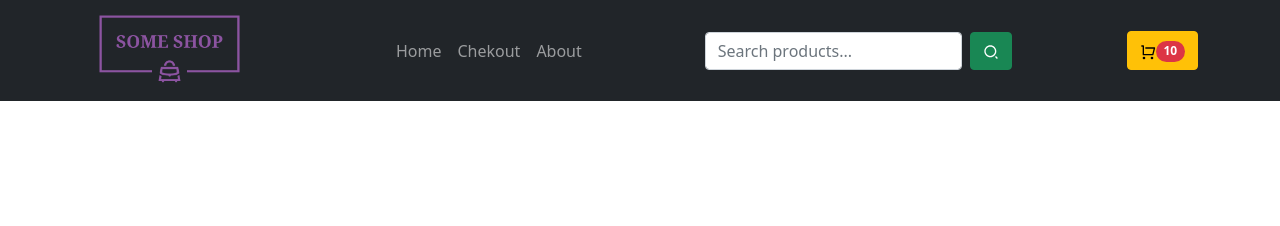
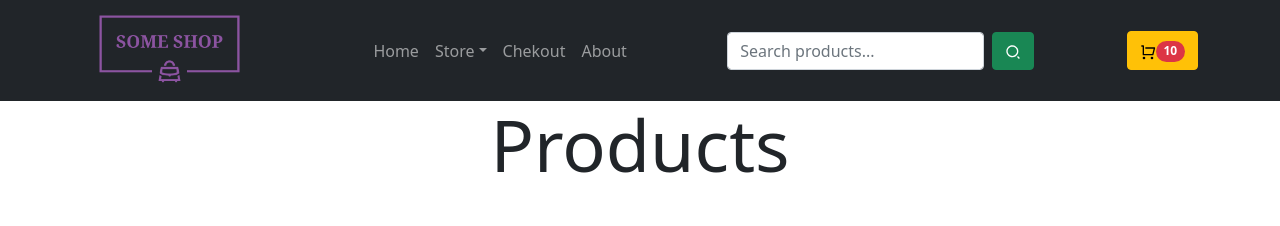
Before and after one commit to khasTema/e_commerce-type_project, a React (Create React App) app: page /category in a window 1280 px wide. Shown: the top 226 px of the page. Built offline with nearby package versions, Linux system fonts and the light colour scheme; grey boxes are pictures that could not be loaded.

Commit message:
category added, prod page upd, tooltips

```diff
--- a/src/App.js
+++ b/src/App.js
@@ -8,6 +8,7 @@ import Chekout from './components/pages/Chekout';
 import About from './components/pages/About';
 import ProductPage from './components/pages/ProductPage';
 import Thankyou from './components/pages/Thankyou';
+import Category from './components/pages/Category';
 
 
 function App() {
@@ -19,7 +20,8 @@ function App() {
         <Route path="/chekout" element={<Chekout />} />
         <Route path="/about" element={<About />} />
         <Route path="/product" element={<ProductPage />} />
-        <Route path="thankyou" element={<Thankyou />} />
+        <Route path="/category" element={<Category />} />
+        <Route path="/thankyou" element={<Thankyou />} />
       </Routes>
       <Footer/>
     </div>
--- a/src/components/common/Header.js
+++ b/src/components/common/Header.js
@@ -9,7 +9,8 @@ import {
     Nav,
     Navbar,
     NavbarBrand,
-    NavLink
+    NavLink,
+    NavDropdown
 } from 'react-bootstrap';
 import { RiSearch2Line, RiShoppingCartLine } from 'react-icons/ri'
 import { useNavigate } from 'react-router-dom';
@@ -28,9 +29,18 @@ const Header = () => {
                     </div>
                 </NavbarBrand>
                 <Nav>
+
                     <NavLink onClick={() => {navigate('/')}} >Home</NavLink>
+
+                    <NavDropdown title="Store">
+                        <NavDropdown.Item onClick={() => {navigate('/category')}}>Man</NavDropdown.Item>
+                        <NavDropdown.Item onClick={() => {navigate('/category')}}>Woman</NavDropdown.Item>
+                        <NavDropdown.Item onClick={() => {navigate('/category')}}>Accesorize</NavDropdown.Item>
+                    </NavDropdown>
+
                     <NavLink onClick={() => {navigate('/chekout')}} >Chekout</NavLink>
                     <NavLink onClick={() => {navigate('/about')}} >About</NavLink>
+
                 </Nav>
                 <Form className="d-flex">
                     <FormControl
--- /dev/null
+++ b/src/components/pages/Category.js
@@ -0,0 +1,12 @@
+import React from 'react';
+import Store from '../common/Store';
+
+const Category = () => {
+  return (
+    <div className='category_page'>
+        <Store/>
+    </div>
+  )
+}
+
+export default Category;
--- a/src/components/pages/ProductPage.js
+++ b/src/components/pages/ProductPage.js
@@ -1,5 +1,5 @@
 import React, { useState } from 'react';
-import { Button, Card, Container } from 'react-bootstrap';
+import { Button, Card, Container, OverlayTrigger, Tooltip } from 'react-bootstrap';
 import { BiShare } from 'react-icons/bi';
 import { AiOutlineHeart, AiFillHeart } from 'react-icons/ai';
 
@@ -25,11 +25,20 @@ const ProductPage = () => {
           <div className="button_group" style={{display: 'flex'}}>
             <Button variant='danger' style={{marginRight: '.3em'}}>ADD TO CART</Button>
 
-            <Button variant='success' style={{marginRight: '.3em'}} onClick={() => setIsLiked(prev => !prev)}>
-              {isLiked ? <AiFillHeart/> : <AiOutlineHeart/>}
-            </Button>
+            <OverlayTrigger overlay={<Tooltip id="tooltip-disabled">{isLiked ? 'Already Liked!' : 'Like this product?'}</Tooltip>}>
+              <span className="d-inline-block">
+                <Button variant='success' style={{marginRight: '.3em'}} onClick={() => setIsLiked(prev => !prev)}>
+                  {isLiked ? <AiFillHeart/> : <AiOutlineHeart/>}
+                </Button>
+              </span>
+            </OverlayTrigger>
 
-            <Button variant='warning' style={{marginRight: '.3em'}}><BiShare/></Button>
+            <OverlayTrigger overlay={<Tooltip id="tooltip-disabled">Copy link</Tooltip>}>
+              <span className="d-inline-block">
+                <Button variant='warning' style={{marginRight: '.3em'}}><BiShare/></Button>
+              </span>
+            </OverlayTrigger>
+
           </div>
         </Card>
       </Container>
```
